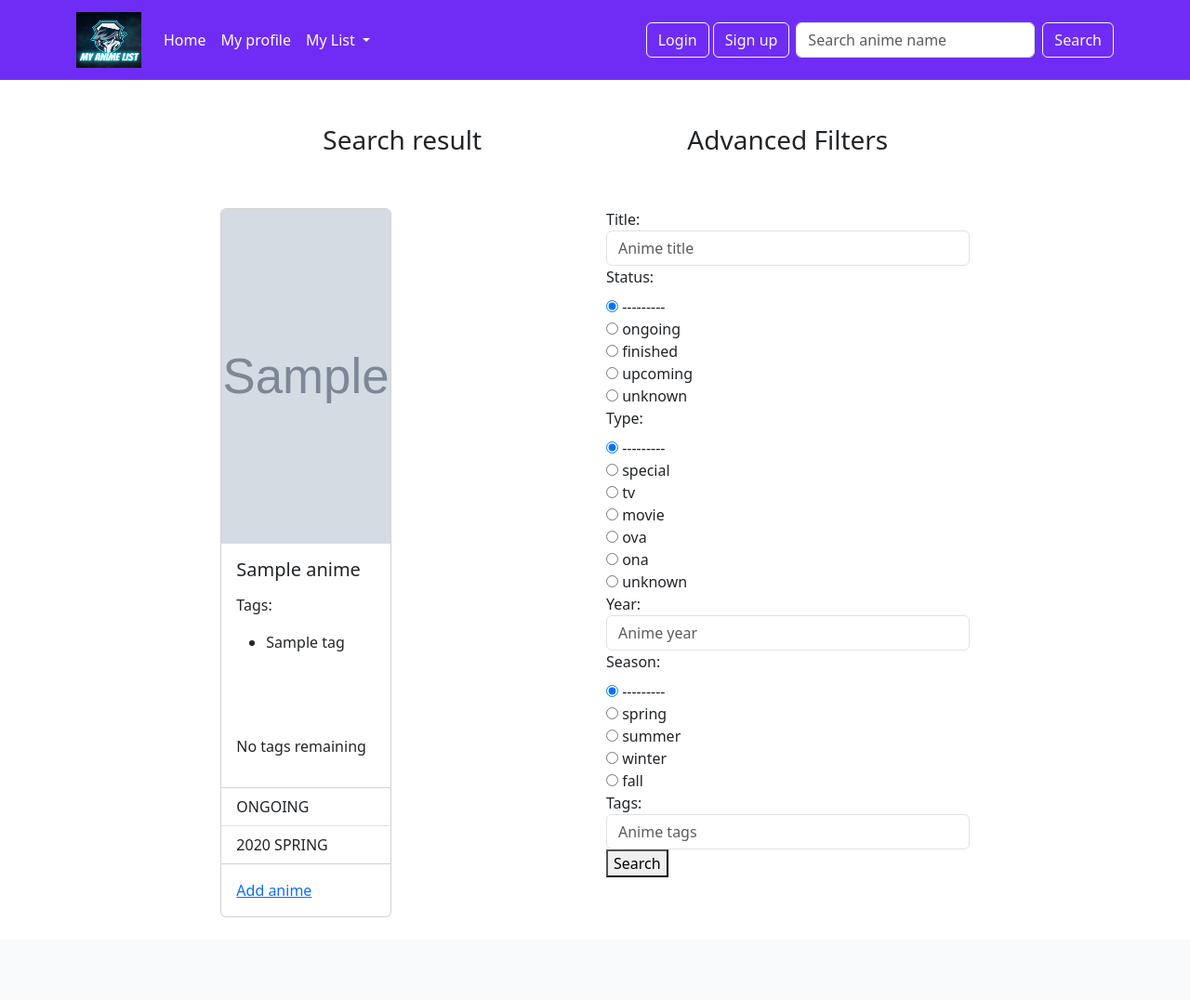
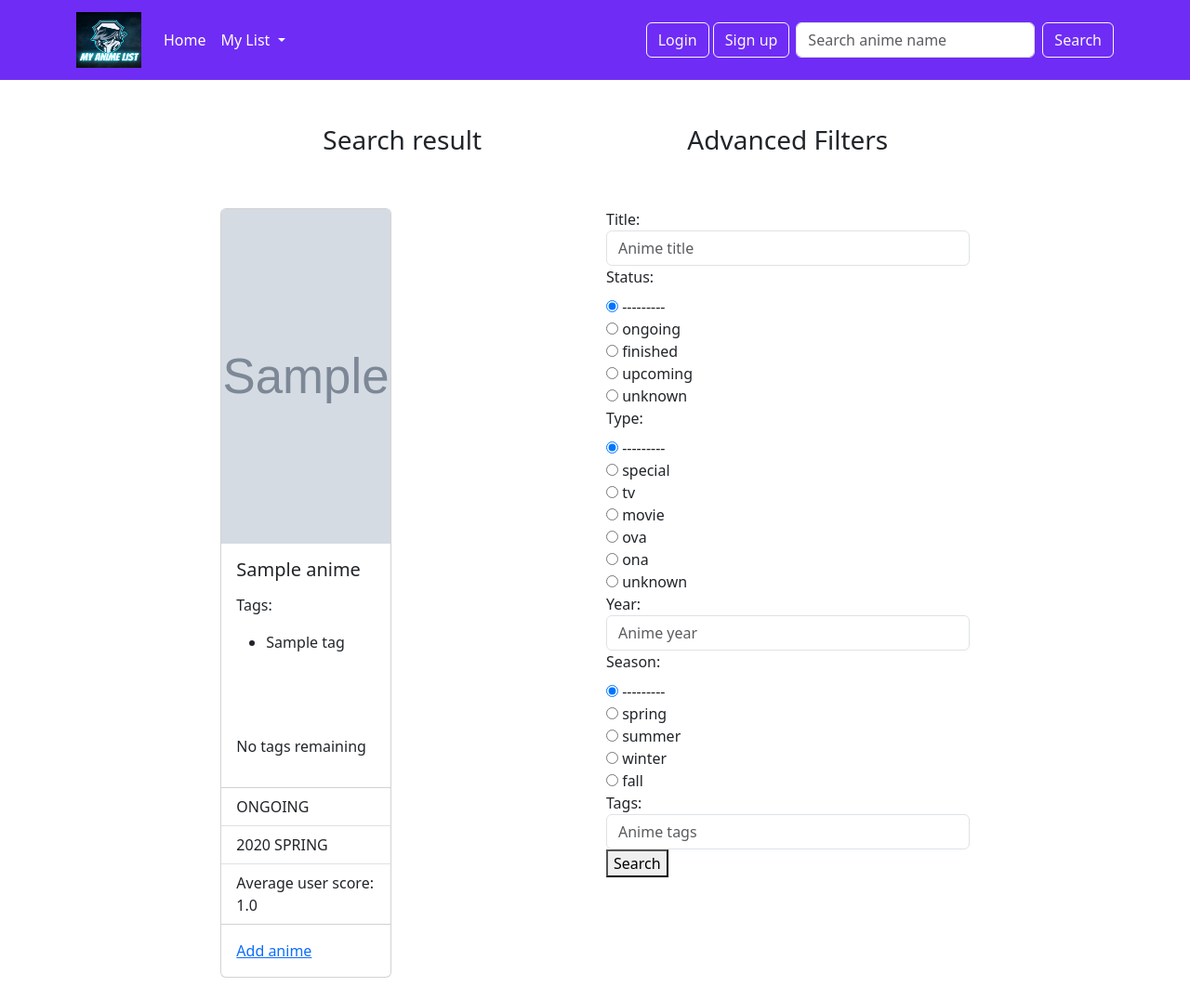
Before and after one commit to fesuard/Personal-Anime-List, a Django app: page /seach_anime/ in a window 1280 px wide. Shown: the whole page at 93% size. Before the commit the page ends 987 px from the top, so only its background shows below. Run offline with Django 5.2, Linux system fonts and the light colour scheme; tables that the repository leaves empty hold one stand-in row (values such as "Sample post"); grey boxes marked "Sample" are stand-in pictures.

Commit message:
list work, homepage work

```diff
--- a/animeList/views.py
+++ b/animeList/views.py
@@ -25,16 +25,52 @@ def home_view(request):
     all_animes = Anime.objects.filter(tags__name__in=['family friendly', 'family life'])
     obj_to_select = 4
     random_anime = random.sample(list(all_animes), obj_to_select)
-    all_grades = UserAnime.objects
-    # tags = Tag.objects.filter(anime__in=random_anime)
-    # anime_tags = []
-    # for anime in random_anime:
-    #     tags = Tag.objects.filter(anime__title=anime)
-    #     anime_tags.append({anime: tags})
-    context = {
-        'random_anime': random_anime,
-    }
-    return render(request, 'animeList/homepage.html', context)
+    fact_list = [
+        'Anime is a style of animation that originated in Japan and has become popular worldwide.',
+        'The word "anime" is derived from the English word "animation."',
+        'The first anime film ever made is "Momotaro, Sacred Sailors," released in 1945.',
+        'Astro Boy, created by Osamu Tezuka in 1963, is considered one of the first successful anime series.',
+        'Hayao Miyazaki is one of the most renowned anime directors, known for films like "Spirited Away" and "My Neighbor Totoro."',
+        '"Dragon Ball Z" is one of the most popular and influential anime series worldwide.',
+        '"Naruto" is another widely popular anime series, known for its compelling characters and epic battles.',
+        '"One Piece" holds the Guinness World Record for the most copies published for the same comic book series by a single author.',
+        '"Pokémon" is a globally recognized anime franchise, known for its video games, trading cards, and animated series.',
+        '"Attack on Titan" is a dark fantasy anime series that has gained widespread acclaim for its intense action and compelling story.',
+        'Studio Ghibli is a renowned Japanese animation studio responsible for many beloved anime films.',
+        '"Death Note" is a psychological thriller anime series about a high school student who gains the power to kill anyone by writing their name in a notebook.',
+        '"Fullmetal Alchemist" is a popular anime series known for its complex storyline and well-developed characters.',
+        '"Sailor Moon" is a classic magical girl anime series that has inspired generations of fans.',
+        '"Cowboy Bebop" is a critically acclaimed anime series that blends elements of science fiction, noir, and jazz music.',
+        '"Neon Genesis Evangelion" is a groundbreaking mecha anime series known for its psychological themes and complex narrative.'
+    ]
+    random_fact = random.choice(fact_list)
+    if request.user.is_authenticated:
+        user = request.user
+        number_rated_anime = UserAnime.objects.filter(user=user).count()
+        scores = UserAnime.objects.filter(user=user).values('score')
+        score_list = []
+        for score in scores:
+            score_list.append(score['score'])
+        avg_score = sum(score_list)/len(score_list)
+        animes_in_user_list = UserAnime.objects.filter(user=user).values('anime')
+        animes_in_user_list_id = []
+        for anime in animes_in_user_list:
+            animes_in_user_list_id.append(anime['anime'])
+        tag_list = Tag.objects.filter(id__in=animes_in_user_list_id)
+        print(tag_list)
+
+        context = {
+            'random_anime': random_anime,
+            'random_fact': random_fact,
+            'soft_stats': [number_rated_anime, avg_score]
+        }
+        return render(request, 'animeList/homepage.html', context)
+    else:
+        context = {
+            'random_anime': random_anime,
+            'random_fact': random_fact,
+        }
+        return render(request, 'animeList/homepage.html', context)
 
 
 class AnimeCreateView(CreateView):
@@ -145,6 +181,7 @@ class AnimeUserUpdateView(UpdateView):
         return kwargs
 
     def get_success_url(self):
+        messages.success(self.request, 'Anime updated successfully!')
         return self.request.META['HTTP_REFERER']
 
     def get_form(self, form_class=None):
--- a/templates/animeList/anime_user_list_view.html
+++ b/templates/animeList/anime_user_list_view.html
@@ -68,7 +68,7 @@
                                 <td>{{ user_anime.get_score_display }}</td>
                                 <td>{{ user_anime.anime.type }}</td>
                                 <td>{{ user_anime.eps_seen }} / {{ user_anime.anime.episodes }}</td>
-                                <td>{{ user_anime.watch_status }}</td>
+                                <td>{{ user_anime.get_watch_status_display }}</td>
                                 <td class="tags-cell">
                                     {% for tag in user_anime.anime.tags.all %}
                                         <span class="tag"><a href="http://localhost:8000/seach_anime/?anime_title=&anime_status=&anime_type=&anime_year=&anime_season=&anime_tags={{ tag }}">{{ tag }}</a>,</span>
--- a/templates/animeList/user_anime_update_view.html
+++ b/templates/animeList/user_anime_update_view.html
@@ -22,11 +22,11 @@
 {#                            {% endfor %}#}
 {#                            </ul>#}
 {#                        {% endif %}#}
-                        {% if request.GET.success %}
+                        {% for message in messages %}
                             <div class="alert alert-success" role="alert">
-                                Your update was successful!
+                                {{ message }}
                             </div>
-                        {% endif %}
+                        {% endfor %}
                     </div>
                 </div>
             </div>
--- a/templates/navbar.html
+++ b/templates/navbar.html
@@ -3,7 +3,8 @@
         <a class="navbar-brand" href="{% url 'home-page' %}">
             <img src="/static/images/logo.png" alt="PAL" width="70" height="60">
         </a>
-    <button class="navbar-toggler" type="button" data-bs-toggle="collapse" data-bs-target="#navbarSupportedContent" aria-controls="navbarSupportedContent" aria-expanded="false" aria-label="Toggle navigation">
+        <button class="navbar-toggler" type="button" data-bs-toggle="collapse" data-bs-target="#navbarSupportedContent"
+                aria-controls="navbarSupportedContent" aria-expanded="false" aria-label="Toggle navigation">
             <span class="navbar-toggler-icon"></span>
         </button>
         <div class="collapse navbar-collapse" id="navbarSupportedContent" style="background-color: #6f2cf5">
@@ -11,39 +12,53 @@
                 <li class="nav-item">
                     <a class="nav-link active" aria-current="page" style="color: white" href="{% url "home-page" %}">Home</a>
                 </li>
-            <li class="nav-item">
-              <a class="nav-link" style="color: white" href="#">My profile</a>
-            </li>
+
 
                 {% if user.is_authenticated %}
+                    <li class="nav-item">
+                        <a class="nav-link" style="color: white" href="{% url 'update-user' request.user.id %}">My
+                            profile</a>
+                    </li>
                     <li class="nav-item dropdown">
-              <a class="nav-link dropdown-toggle" style="color: white" href="#" role="button" data-bs-toggle="dropdown" aria-expanded="false">
+                        <a class="nav-link dropdown-toggle" style="color: white" href="#" role="button"
+                           data-bs-toggle="dropdown" aria-expanded="false">
                             My List
                         </a>
                         <ul class="dropdown-menu" style="background-color: #2b3034;">
-                <li><a class="dropdown-item" style="color: white" href="{% url 'anime-list' %}">View List</a></li>
-                <li><a class="dropdown-item" style="color: white" href="{% url 'stats' %}">View Stats</a></li>
-                <li><hr class="dropdown-divider" style="background-color: white"></li>
+                            <li><a class="dropdown-item" style="color: white" href="{% url 'anime-list' %}">View
+                                List</a></li>
+                            <li><a class="dropdown-item" style="color: white" href="{% url 'stats' %}">View Stats</a>
+                            </li>
+                            <li>
+                                <hr class="dropdown-divider" style="background-color: white">
+                            </li>
                             <li><a class="dropdown-item" style="color: white" href="#">Weeb level</a></li>
                         </ul>
                     </li>
                 {% else %}
                     <li class="nav-item dropdown">
-              <a class="nav-link dropdown-toggle" style="color: white" href="{% url "login" %}" role="button" data-bs-toggle="dropdown" aria-expanded="false">
+                        <a class="nav-link dropdown-toggle" style="color: white" href="{% url "login" %}" role="button"
+                           data-bs-toggle="dropdown" aria-expanded="false">
                             My List
                         </a>
                         <ul class="dropdown-menu" style="background-color: #2b3034;">
-                <li><a class="dropdown-item" style="color: white" href="{% url "login" %}">View List</a></li>
-                <li><a class="dropdown-item" style="color: white" href="{% url "login" %}">View Stats</a></li>
-                <li><hr class="dropdown-divider" style="background-color: white"></li>
-                <li><a class="dropdown-item" style="color: white" href="{% url "login" %}">Weeb level</a></li>
+                            <li><a class="dropdown-item" style="color: white" href="{% url "login" %}">View List</a>
+                            </li>
+                            <li><a class="dropdown-item" style="color: white" href="{% url "login" %}">View Stats</a>
+                            </li>
+                            <li>
+                                <hr class="dropdown-divider" style="background-color: white">
+                            </li>
+                            <li><a class="dropdown-item" style="color: white" href="{% url "login" %}">Weeb level</a>
+                            </li>
                         </ul>
                     </li>
                 {% endif %}
 
                 {% if user.is_staff %}
                     <li class="nav-item dropdown">
-              <a class="nav-link dropdown-toggle" style="color: white" href="#" role="button" data-bs-toggle="dropdown" aria-expanded="false">
+                        <a class="nav-link dropdown-toggle" style="color: white" href="#" role="button"
+                           data-bs-toggle="dropdown" aria-expanded="false">
                             Manage Anime
                         </a>
                         <ul class="dropdown-menu" style="background-color: #2b3034;">
@@ -57,16 +72,19 @@
             {% if user.is_authenticated %}
                 <form method="post" action="{% url "logout" %}">
                     {% csrf_token %}
-                    <button type="submit" class="btn btn-outline-light" style="margin-right:7px">Logout, {{ user.email }}</button>
+                    <button type="submit" class="btn btn-outline-light" style="margin-right:7px">
+                        Logout, {{ user.email }}</button>
                 </form>
             {% else %}
                 <div style="background-color: #6f2cf5">
                     <a href="{% url 'login' %}" class="btn btn-outline-light">Login</a>
-                <a href="{% url 'create-user' %}" class="btn btn-outline-light" style="margin-right: 7px">Sign up</a>
+                    <a href="{% url 'create-user' %}" class="btn btn-outline-light" style="margin-right: 7px">Sign
+                        up</a>
                 </div>
             {% endif %}
             <form method="GET" class="d-flex" role="search" action="{% url 'search-result' %}">
-        <input class="form-control me-2" type="search" placeholder="Search anime name" aria-label="Search" name="anime_title" value="{{ q }}">
+                <input class="form-control me-2" type="search" placeholder="Search anime name" aria-label="Search"
+                       name="anime_title" value="{{ q }}">
                 <button class="btn btn-outline-light" type="submit">Search</button>
             </form>
         </div>
--- a/templates/partials/anime_card.html
+++ b/templates/partials/anime_card.html
@@ -26,13 +26,14 @@
         <ul class="list-group list-group-flush">
             <li class="list-group-item">{{ anime.status }}</li>
             <li class="list-group-item">{{ anime.year }} {{ anime.season }}</li>
-            {% for user_anime in anime.get_user_anime %}
-                {% if request.user == user_anime.user %}
-                    <li class="list-group-item">{{ user_anime.eps_seen }} / {{ anime.episodes }}</li>
-                    <li class="list-group-item">{{ user_anime.watch_status }}</li>
-                    <li class="list-group-item">{{ user_anime.score }}</li>
-                {% endif %}
-            {% endfor %}
+            <li class="list-group-item">{{ anime.average_rating }}</li>
+{#            {% for user_anime in anime.get_user_anime %}#}
+{#                {% if request.user == user_anime.user %}#}
+{#                    <li class="list-group-item">{{ user_anime.eps_seen }} / {{ anime.episodes }}</li>#}
+{#                    <li class="list-group-item">{{ user_anime.watch_status }}</li>#}
+{#                    <li class="list-group-item">{{ user_anime.score }}</li>#}
+{#                {% endif %}#}
+{#            {% endfor %}#}
         </ul>
         <div class="card-body">
             <a href="{% url 'details-anime' anime.id %}" class="card-link">Add anime</a>
--- a/userManagement/urls.py
+++ b/userManagement/urls.py
@@ -3,5 +3,5 @@ from userManagement import views
 
 urlpatterns = [
     path('create_user/', views.UserCreateView.as_view(), name='create-user'),
-
+    path('update_user/<int:pk>/', views.UserUpdateView.as_view(), name='update-user'),
 ]
```
Also changed, not shown: animeList/models.py (+8 -0 lines), templates/animeList/homepage.html (+22 -0 lines), templates/userManagement/update_user.html (added, +28 -0 lines), userManagement/forms.py (+10 -2 lines), userManagement/views.py (+9 -2 lines). Lines whose indentation alone changed are shown as unchanged.
